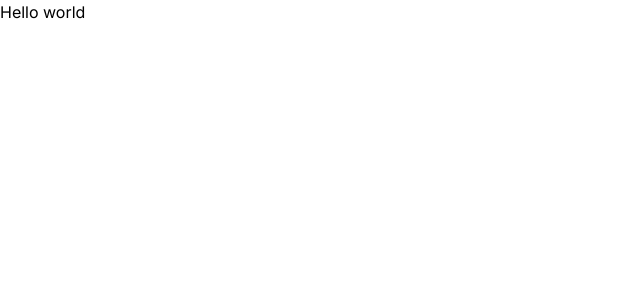
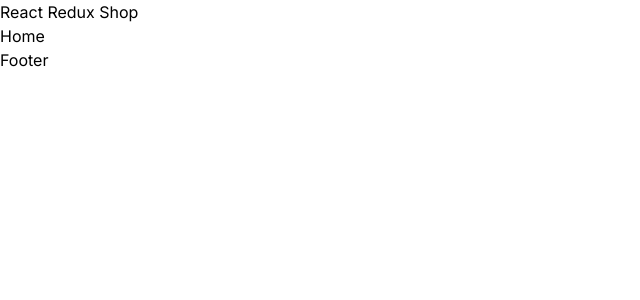
Before and after one commit to ramim-ahmed/react-redux-shop, a React (Vite) app: page / in a window 1280 px wide. Shown: the top 300 px of the page, without its empty margins (0-640 px from the left). Built offline with nearby package versions, Linux system fonts and the light colour scheme.

Commit message:
[DONE] routes-setup

```diff
--- a/package.json
+++ b/package.json
@@ -11,9 +11,11 @@
   },
   "dependencies": {
     "react": "^18.3.1",
-    "react-dom": "^18.3.1"
+    "react-dom": "^18.3.1",
+    "react-router-dom": "^6.24.0"
   },
   "devDependencies": {
+    "@types/node": "^20.14.9",
     "@types/react": "^18.3.3",
     "@types/react-dom": "^18.3.0",
     "@typescript-eslint/eslint-plugin": "^7.13.1",
--- a/src/App.tsx
+++ /dev/null
@@ -1,7 +0,0 @@
-export default function App() {
-  return (
-    <div>
-      <h1>Hello world</h1>
-    </div>
-  );
-}
--- /dev/null
+++ b/src/layouts/RootLayout.tsx
@@ -0,0 +1,15 @@
+import { Outlet } from "react-router-dom";
+
+export default function RootLayout() {
+  return (
+    <div>
+      <nav>
+        <h1>React Redux Shop</h1>
+      </nav>
+      <Outlet />
+      <footer>
+        <p>Footer</p>
+      </footer>
+    </div>
+  );
+}
--- a/src/main.tsx
+++ b/src/main.tsx
@@ -1,10 +1,11 @@
-import React from 'react'
-import ReactDOM from 'react-dom/client'
-import App from './App.tsx'
-import './index.css'
+import React from "react";
+import ReactDOM from "react-dom/client";
+import "./index.css";
+import { RouterProvider } from "react-router-dom";
+import routes from "./routes";
 
-ReactDOM.createRoot(document.getElementById('root')!).render(
+ReactDOM.createRoot(document.getElementById("root")!).render(
   <React.StrictMode>
-    <App />
-  </React.StrictMode>,
-)
+    <RouterProvider router={routes} />
+  </React.StrictMode>
+);
--- /dev/null
+++ b/src/pages/Home.tsx
@@ -0,0 +1,7 @@
+export default function Home() {
+  return (
+    <div>
+      <h1>Home</h1>
+    </div>
+  );
+}
--- /dev/null
+++ b/src/pages/NotFound.tsx
@@ -0,0 +1,7 @@
+export default function NotFound() {
+  return (
+    <div>
+      <h1>Not Found Page</h1>
+    </div>
+  );
+}
--- /dev/null
+++ b/src/routes/index.tsx
@@ -0,0 +1,20 @@
+import { createBrowserRouter } from "react-router-dom";
+import RootLayout from "../layouts/RootLayout";
+import NotFound from "../pages/NotFound";
+import Home from "../pages/Home";
+
+const routes = createBrowserRouter([
+  {
+    path: "/",
+    element: <RootLayout />,
+    errorElement: <NotFound />,
+    children: [
+      {
+        index: true,
+        element: <Home />,
+      },
+    ],
+  },
+]);
+
+export default routes;
--- a/vite.config.ts
+++ b/vite.config.ts
@@ -1,7 +1,6 @@
 import { defineConfig } from "vite";
 import react from "@vitejs/plugin-react";
 
-// https://vitejs.dev/config/
 export default defineConfig({
   plugins: [react()],
   server: {
```
Also changed, not shown: 1 other file (tests, documents, lock files or other folders).
